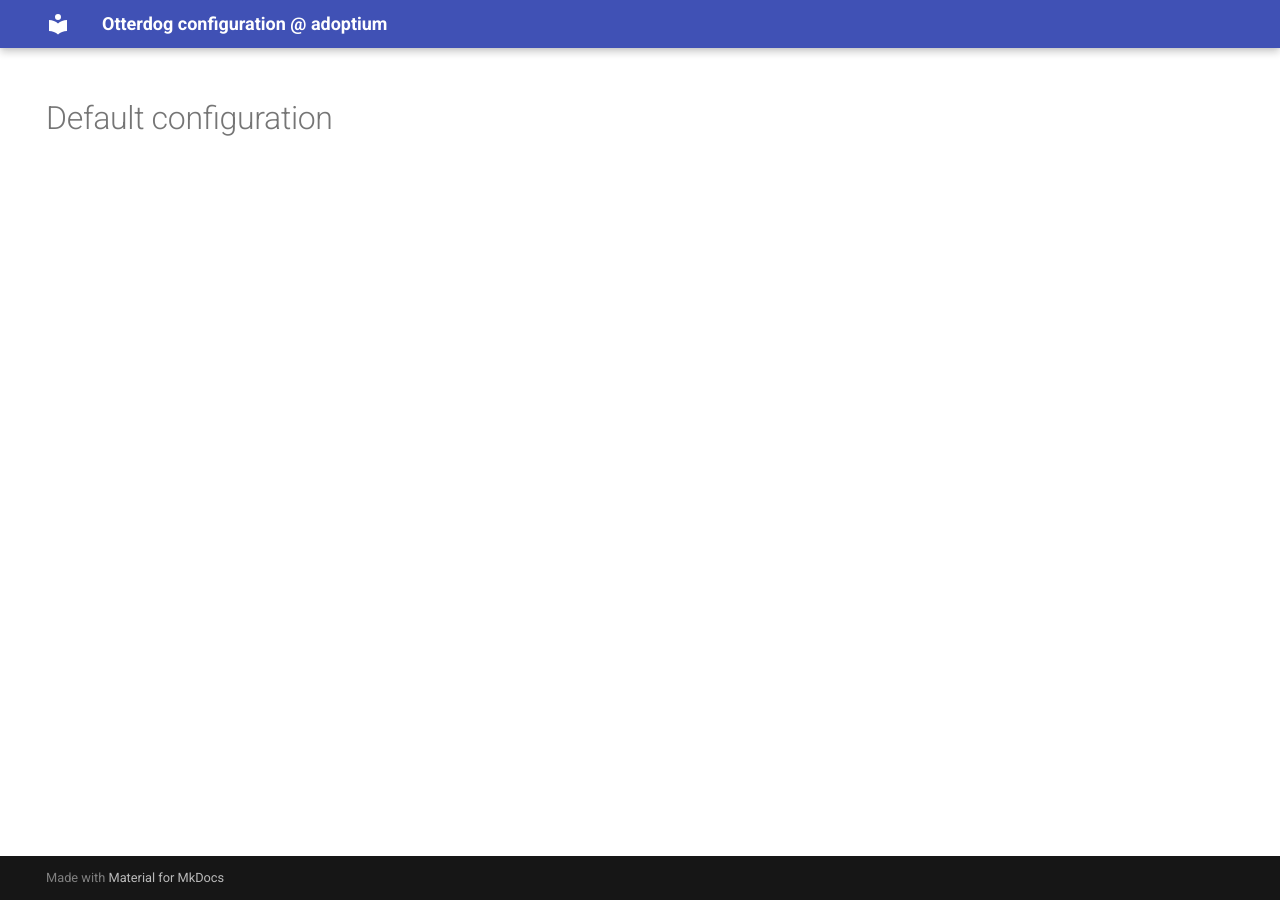
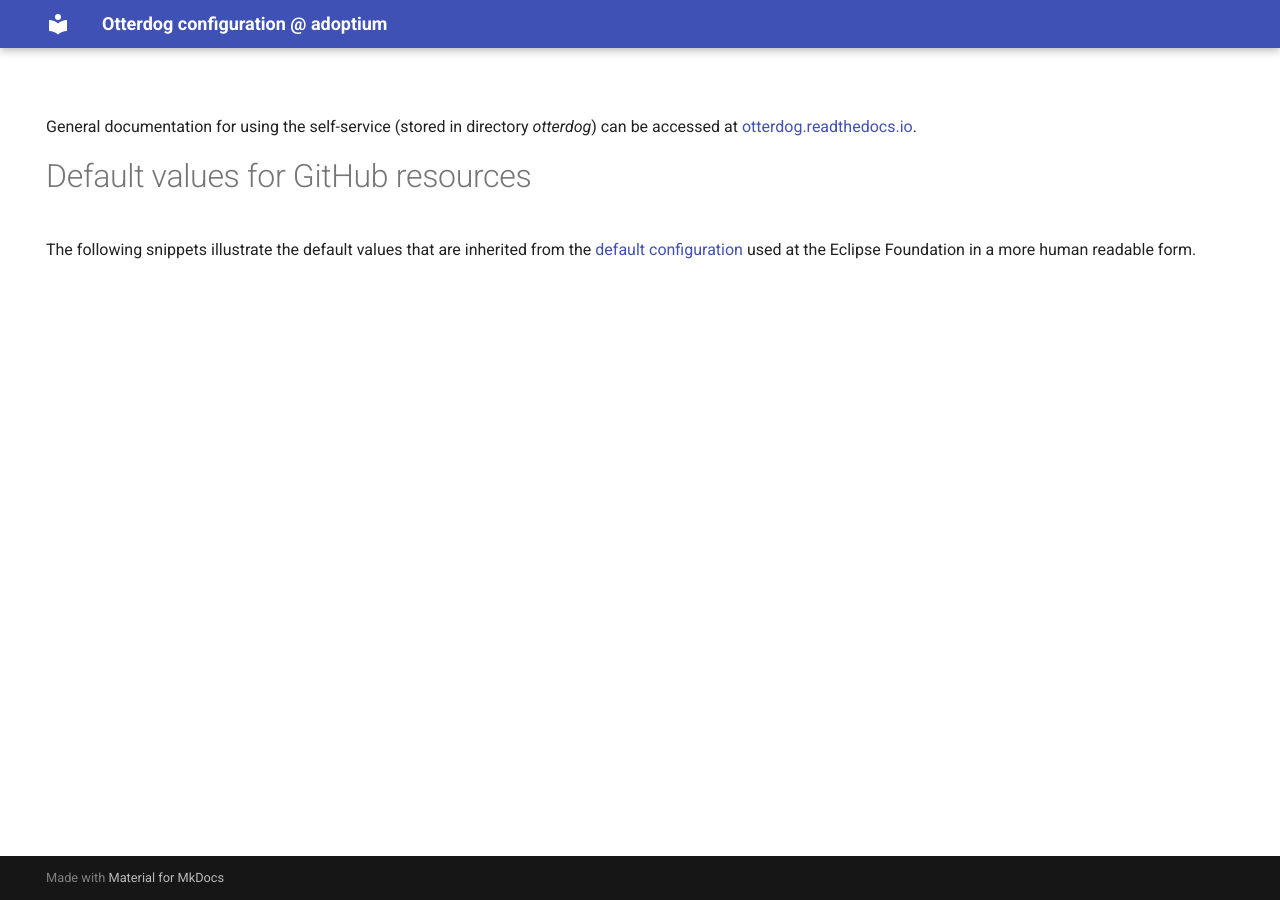
Before and after one commit to adoptium/.eclipsefdn, an MkDocs documentation site: the page built from docs/index.md, in a window 1280 px wide. Built offline with MkDocs 1.6.1 and Material for MkDocs 9.7.7, drawn with Linux system fonts in a browser that asks for light colours.

Commit message:
Update index.md

```diff
--- a/docs/index.md
+++ b/docs/index.md
@@ -4,4 +4,9 @@
   - toc
 ---
 
-# Default configuration
+General documentation for using the self-service (stored in directory *otterdog*) can be accessed at [otterdog.readthedocs.io](https://otterdog.readthedocs.io).
+
+# Default values for GitHub resources
+
+The following snippets illustrate the default values that are inherited from the [default configuration](https://github.com/EclipseFdn/otterdog-defaults/blob/main/otterdog-defaults.libsonnet)
+used at the Eclipse Foundation in a more human readable form.
```
